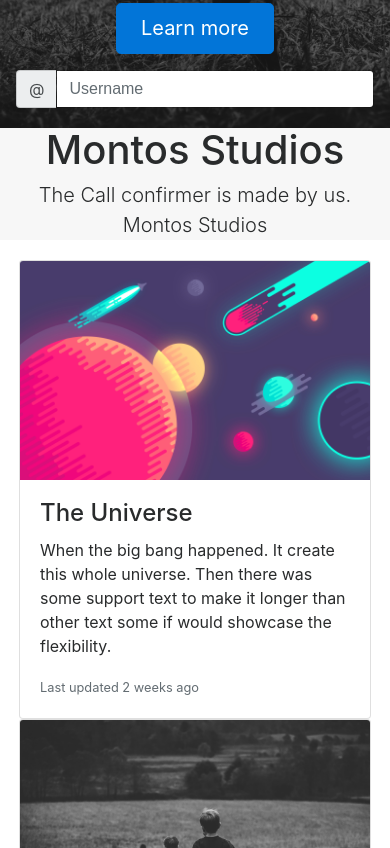
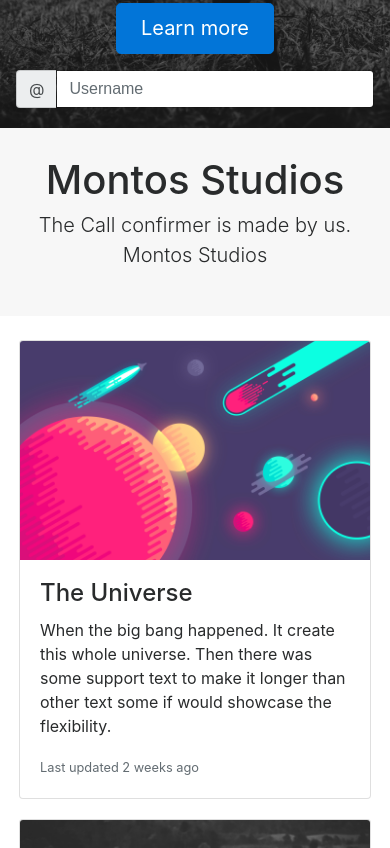
Before and after one commit to DarrenBlunk/darrenblunk.github.io, a plain HTML site: page bootstrap.html in a window 390 px wide. Shown: the part 476-1324 px from the top of the page. Drawn offline with nearby package versions, Linux system fonts and the light colour scheme; a script that the page names is missing.

Commit message:
Added padding between cards when stacked for mobile view and padding for second section.

```diff
--- a/bootstrap.html
+++ b/bootstrap.html
@@ -34,6 +34,15 @@
             color: white;
         }
 
+        #second-section {
+            padding: 30px 0px;
+        }
+
+        @media screen and (max-width: 990px) {
+            .card {
+                margin: 20px 0px;
+            }
+        }
     </style>
 </head>
 
@@ -84,7 +93,7 @@
     </div>
 
     <div class="container-fluid bg-faded">
-        <div class="text-center p-sm-4">
+        <div class="text-center p-sm-4" id="second-section">
             <h1>Montos Studios</h1>
             <p class="lead">The Call confirmer is made by us. Montos Studios</p>
         </div>
@@ -175,7 +184,7 @@
 
         $(window).resize(function() {
 
-            if ($(window).width() < 990 ) {
+            if ($(window).width() < 990) {
                 $("#card-deck").removeClass("card-deck");
 
             } else {
@@ -184,7 +193,6 @@
             }
 
         });
-
     </script>
 </body>
 
```
